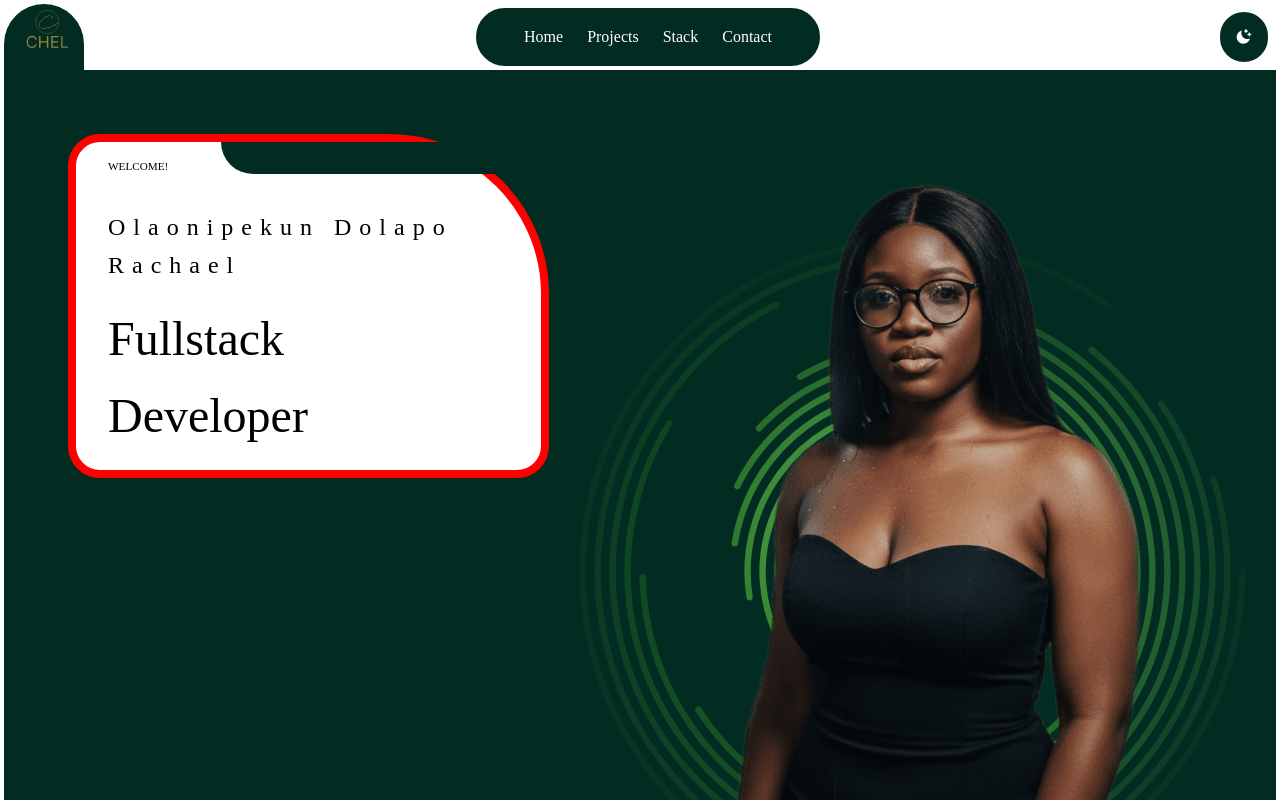
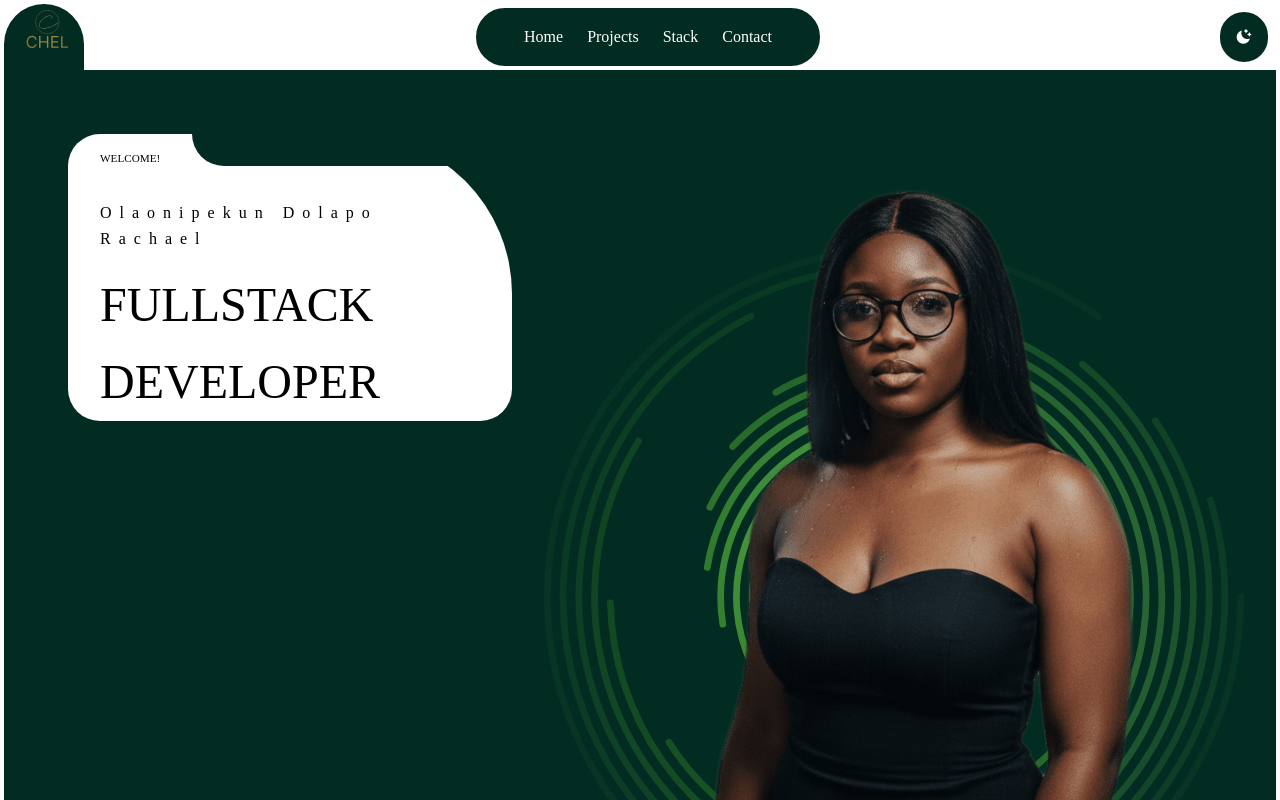
Before and after one commit to Lovethrech/my-main-portfolio, a Vue app: page / in a window 1280 px wide. Shown: the top 800 px of the page. Built offline with nearby package versions, Linux system fonts and the light colour scheme.

Commit message:
working on the hero components.

```diff
--- a/src/components/hero/HeroTextCtn.vue
+++ b/src/components/hero/HeroTextCtn.vue
@@ -29,7 +29,6 @@ const boxDefaultWidth=ref("40vh");
 <style scoped>
 .hero-text-ctn{
     background-color: var(--bg-color);
-    border: 1vh solid red;
     color: var(--text-color);
     border-radius: 4vh 20vh 4vh 4vh;
 }
@@ -48,11 +47,12 @@ const boxDefaultWidth=ref("40vh");
     font-size: 1.4vh;
 }
 .hero-text-author-name{
-    font-size:  3vh;
+    font-size:  2vh;
     letter-spacing: 1vh;
     transition: box-shadow 0.4s ease, transform 0.3s ease;
 }
 .hero-text-author-job-role{
     font-size: 6vh;
+    text-transform: uppercase;
 }
 </style>
```
